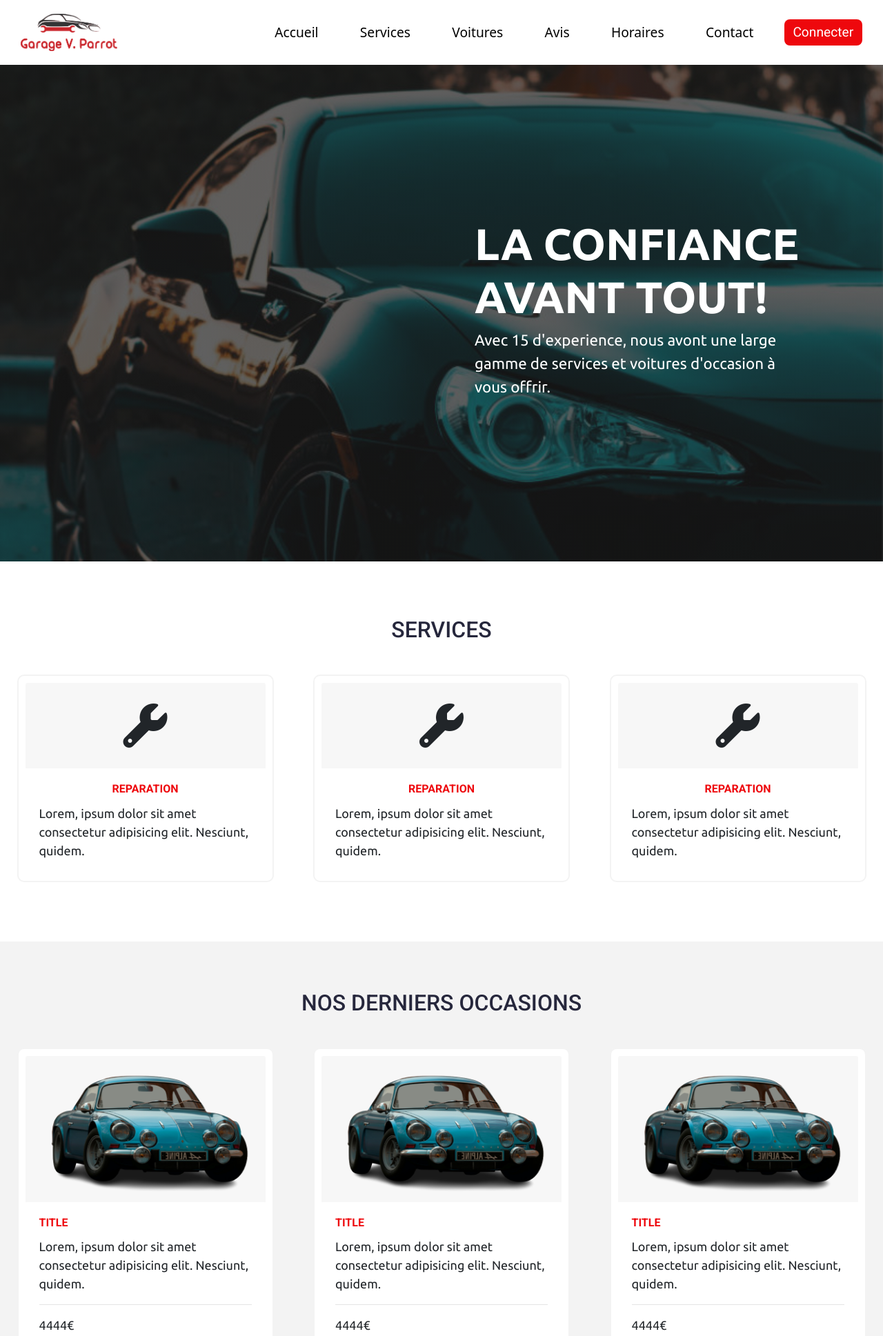
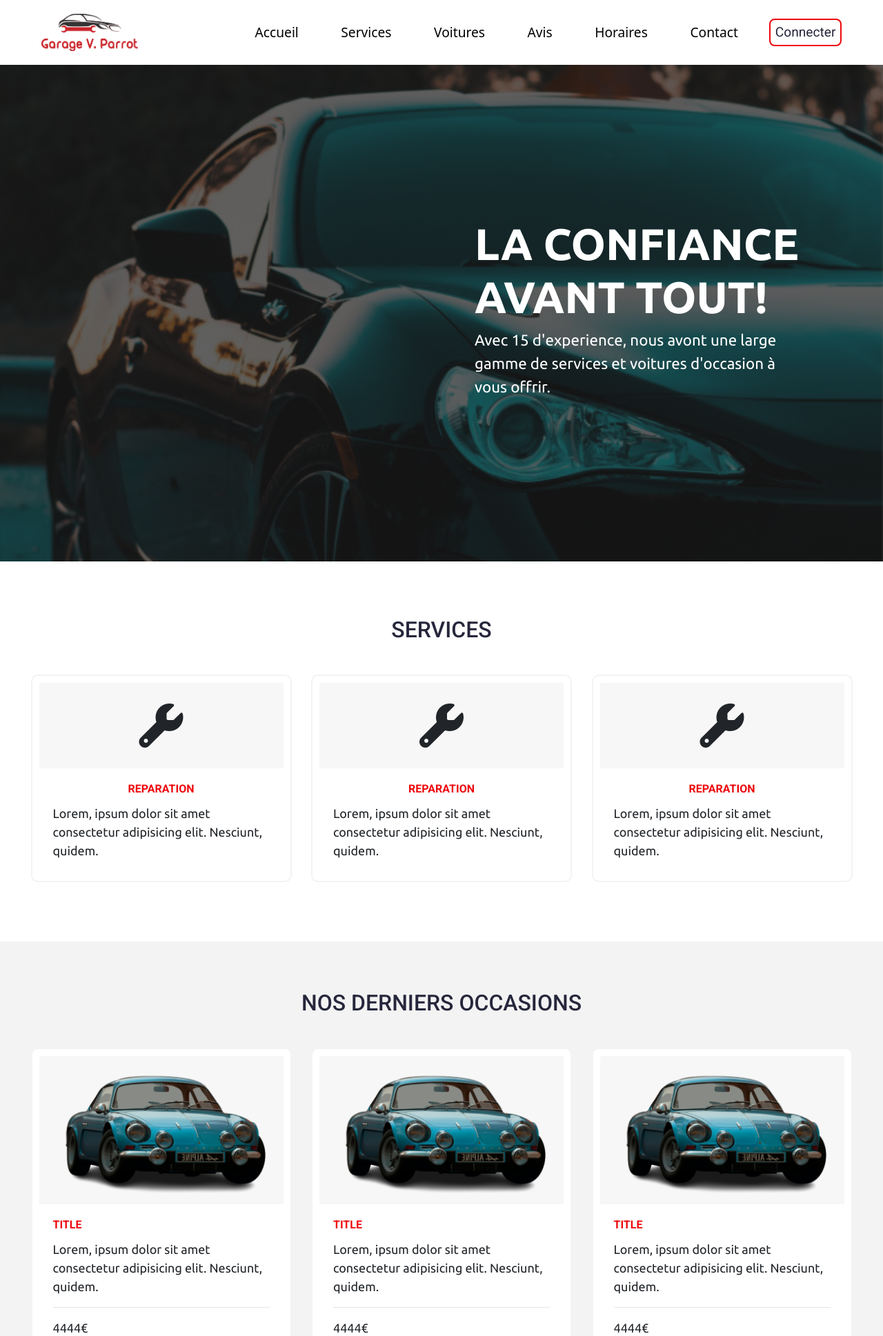
Before and after one commit to kanankarimzada99/GarageParrotPHP, a PHP site: page / in a window 1280 px wide. Shown: the top 1937 px of the page at 69% size. Run offline with PHP 8.4, Linux system fonts and the light colour scheme; some libraries are stand-ins or nearby versions.

Commit message:
MODIFICATION page index.php button style

```diff
--- a/assets/css/style.css
+++ b/assets/css/style.css
@@ -64,6 +64,7 @@ img {
   display: block;
 }
 
+
 /* STOP SCROLL ON MOBILE  */
 .noscroll {
   margin: 0;
@@ -106,15 +107,18 @@ img {
   align-items: center;
   justify-content: space-between;
   flex-wrap: wrap;
+  max-width: 1200px;
+  margin:0 auto;
 }
 
 .card {
-  flex: 1 0 250px;
+  flex: 1 0 400px;
   box-sizing: border-box;
   margin: 1rem 0.25em;
   border: 2px solid var(--grayLight);
   border-radius: 10px;
   padding: 10px;
+  max-width: calc(100% - 1em);
 }
 
 .card .card-header {
@@ -144,9 +148,55 @@ img {
   padding: 0.2rem 1rem;
 }
 
+.btn-fill:hover{
+  background-color: var(--primary);
+}
+input[type="submit"]{
+  background-color: var(--primary);
+  border:2px solid transparent;
+}
+
+input[type="submit"]:hover{
+
+  border:2px solid var(--primary);
+  background-color: #fff;
+  color:var(--font);
+  transition: all 0.2s ease;
+}
+
+.btn-wire {
+  border: 2px solid var(--primary);
+  padding: 0.2rem 0.4rem;
+  border-radius: 0.5rem;
+  color: var(--font);
+  display: inline-block;
+  cursor: pointer;
+  font-family: 'Roboto', sans-serif;
+  transition: all 0.2s ease;
+}
+.btn-wire.large {
+  padding: 0.2rem 1rem;
+}
+
+.btn-wire:hover{
+  background-color: var(--primary);
+}
+
+
+
+
+
+
 .header__titles {
   color: var(--font);
   font-size: 1.5rem;
+}
+
+
+@media (min-width:480px){
+  .card{
+    width: 400px;
+  }
 }
 
 @media (min-width: 992px) {
@@ -166,7 +216,7 @@ img {
 /* HEADER -----------------------------------*/
 
 .header {
-  padding: 20px 30px;
+  padding: 20px 60px;
 }
 
 .logo img {
@@ -382,6 +432,12 @@ new__cars {
   text-align: center;
 }
 
+@media screen and (min-width: 480px) {
+  .services .card,
+  .new__cars .card {
+    max-width: calc(100% - 1em);
+  }
+}
 @media screen and (min-width: 576px) {
   .services .card,
   .new__cars .card {
@@ -389,10 +445,18 @@ new__cars {
   }
 }
 
-@media screen and (min-width: 768px) {
+/* @media screen and (min-width: 768px) {
+
   .services .card,
   .new__cars .card {
-    max-width: 30%;
+    max-width: calc(50% - 1em);
+  }
+} */
+@media screen and (min-width: 992px) {
+
+  .services .card,
+  .new__cars .card {
+    max-width: calc(33% - 1em);
   }
 }
 
--- a/index.php
+++ b/index.php
@@ -52,7 +52,7 @@
           </li>
 
           <li>
-            <a href="#" class="btn-fill">Connecter</a>
+            <a href="#" class="btn-wire">Connecter</a>
           </li>
         </ul>
       </nav>
@@ -133,7 +133,7 @@
               </p>
               <hr>
               <p class="price">4444€</p>
-              <a href="#" class="btn-fill large">Details</a>
+              <a href="#" class="btn-wire large">Details</a>
             </div>
           </div>
           <div class="card">
@@ -148,7 +148,7 @@
               </p>
               <hr>
               <p class="price">4444€</p>
-              <a href="#" class="btn-fill large">Details</a>
+              <a href="#" class="btn-wire large">Details</a>
             </div>
           </div>
           <div class="card">
@@ -163,7 +163,7 @@
               </p>
               <hr>
               <p class="price">4444€</p>
-              <a href="#" class="btn-fill large">Details</a>
+              <a href="#" class="btn-wire large">Details</a>
             </div>
           </div>
         </article>
```
